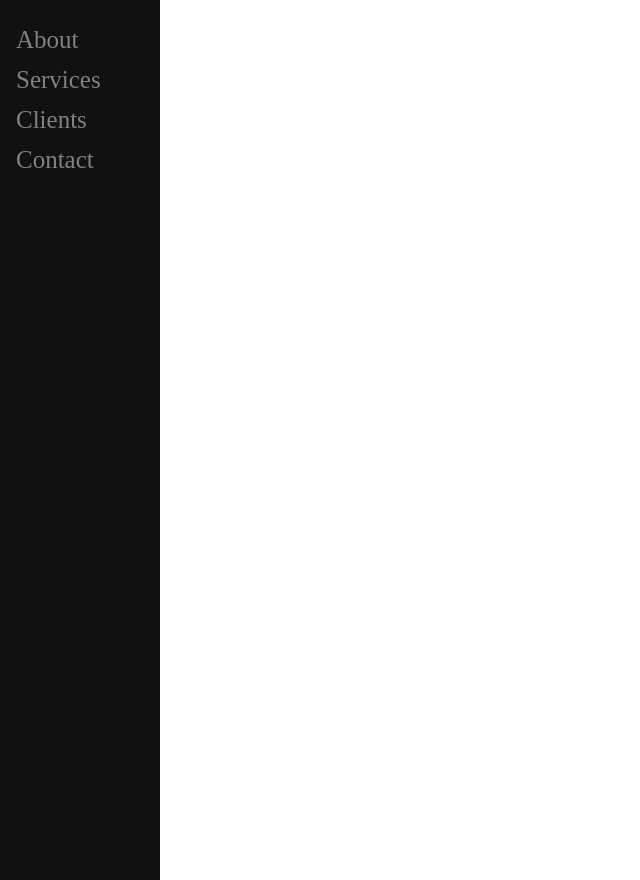
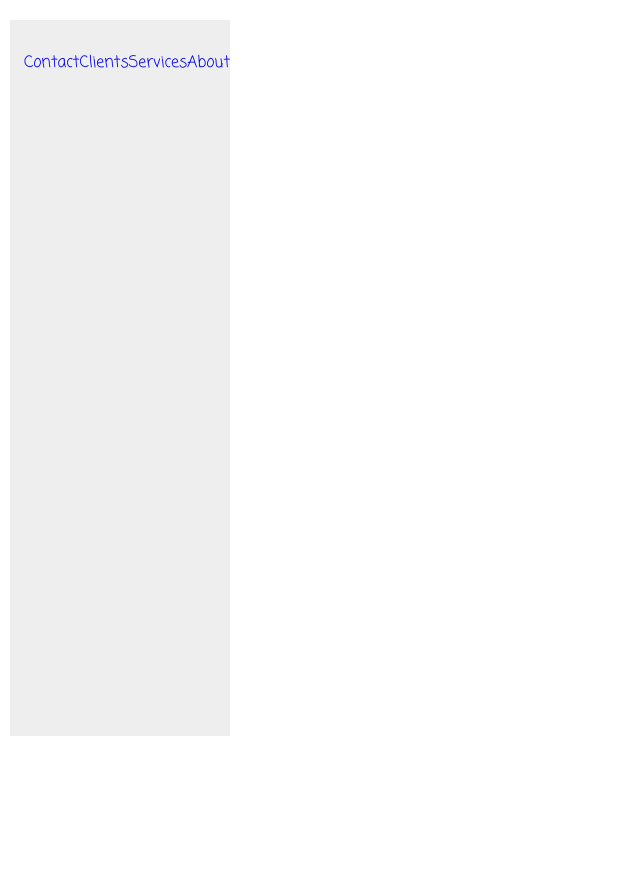
Before and after one commit to daniel-d-truong/Flock-, a Python web app: template templates/newsfeed.html in a window 1280 px wide. Shown: the whole page, without its empty margins (0-640 px from the left). Run offline with Jinja, Linux system fonts and the light colour scheme; the template is opened without the code that fills it, so the values that code supplies are empty.

Commit message:
Update newsfeed.css

```diff
--- a/static/newsfeed.css
+++ b/static/newsfeed.css
@@ -1,15 +1,12 @@
 body {
   background-color: white;
-}
-
-.event-header {
   font-family: 'Coming Soon', cursive;
 }
 
 .button {
   display: block;
-  width: 410px;
-  height: 140px;
+  width: 150px;
+  height: 70px;
   text-align: center;
   border-radius: 5px;
   border-color: white;
@@ -19,6 +16,7 @@ body {
   color: black;
   background-color: #B6EBFF;
   box-shadow: 0 0 0 4px #fff;
+  margin-right: 200px;
 }
 
 .box{
@@ -29,39 +27,63 @@ body {
 }
 
 .sidenav {
-    height: 100%; /* Full-height: remove this if you want "auto" height */
-    width: 160px; /* Set the width of the sidebar */
-    position: fixed; /* Fixed Sidebar (stay in place on scroll) */
-    z-index: 1; /* Stay on top */
-    top: 0; /* Stay at the top */
-    left: 0;
-    background-color: #111; /* Black */
-    overflow-x: hidden; /* Disable horizontal scroll */
-    padding-top: 20px;
+  width: 220px;
+  position: fixed;
+  z-index: 1;
+  top: 20px;
+  left: 10px;
+  background: #eee;
+  overflow-x: hidden;
+  padding: 8px 0;
+  height: 700px;
 }
 
-/* The navigation menu links */
-.sidenav a {
-    padding: 6px 8px 6px 16px;
-    text-decoration: none;
-    font-size: 25px;
-    color: #818181;
-    display: block;
+#filtertitle {
+  text-align: center;
 }
 
-/* When you mouse over the navigation links, change their color */
-.sidenav a:hover {
-    color: #f1f1f1;
+.event-header, .event-details {
+  margin-left: 260px;
 }
 
-/* Style page content */
-.main {
-    margin-left: 160px; /* Same as the width of the sidebar */
-    padding: 0px 10px;
+.event-header {
+  text-transform: uppercase;
+  font-size: 30px;
+  font-weight: bold;
+  margin-top: 20px;
 }
 
-/* On smaller screens, where height is less than 450px, change the style of the sidebar (less padding and a smaller font size) */
-@media screen and (max-height: 450px) {
-    .sidenav {padding-top: 15px;}
-    .sidenav a {font-size: 18px;}
+#title {
+  font-family: 'Rock Salt', cursive;
+  font-size: 40px;
+  margin-left: 130px;
 }
+
+.filterlabel, #typeradiobuttons, #submit-button {
+  margin-left: 10px;
+}
+
+#submit-button {
+  font-family: 'Coming Soon', cursive;
+}
+
+#typeradiobuttons {
+  margin-top: 5px;
+}
+
+input[type="radio"] {
+  font-family: 'Coming Soon', cursive;
+  font-size: 20px;
+}
+
+#left-side {
+  float: left;
+}
+
+a {
+  font-family: 'Coming Soon', cursive;
+  text-align: center;
+  text-decoration: none;
+  line-height: 70px;
+  float: right;
+}
```
